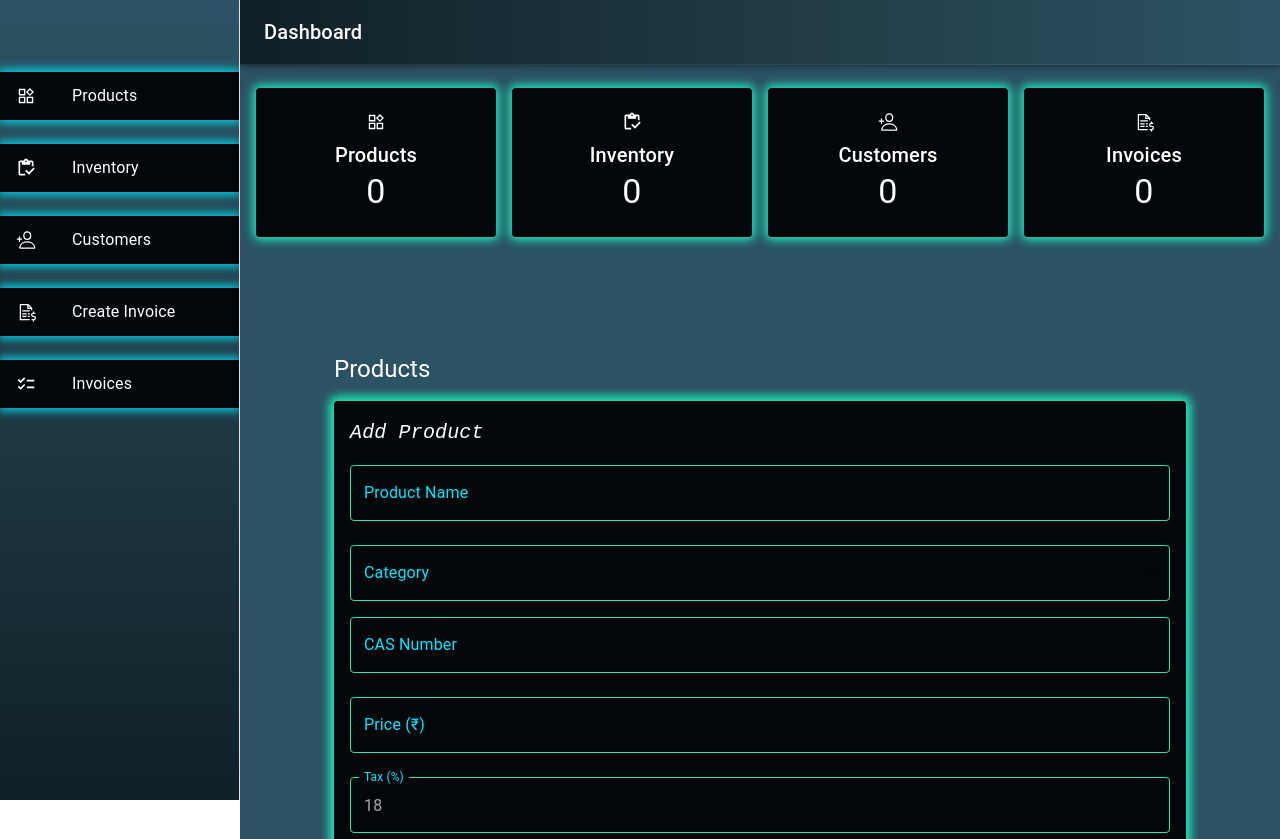
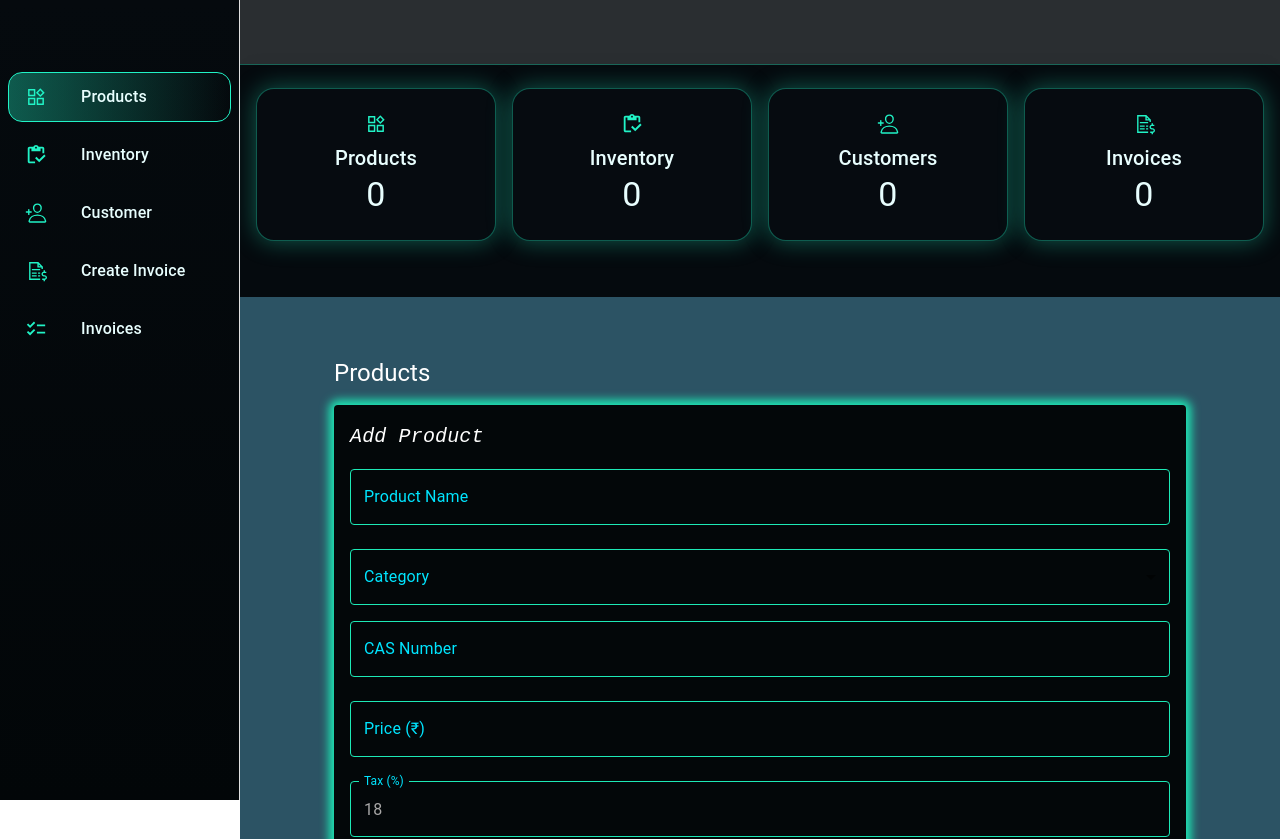
Before and after one commit to hemanshi255/invoice-frontend-pro, a React (Create React App) app: page /dashboard in a window 1280 px wide. Shown: the top 839 px of the page. Built offline with nearby package versions, Linux system fonts and the light colour scheme; sample sign-in values are in the browser's storage; some icons are missing.

Commit message:
Description of your local changes

```diff
--- a/src/pages/CreateInvoice.jsx
+++ b/src/pages/CreateInvoice.jsx
@@ -92,10 +92,10 @@ const CreateInvoice = () => {
     const inventoryItem = inventory.find(
       (i) => i.product === currentItem.product && i.batch === currentItem.batch
     );
-    if (!currentItem.product || !currentItem.quantity) {
+    if (!currentItem.quantity > 0) {
       setSnackbar({
         open: true,
-        message: "Product and quantity required",
+        message: "Out of stock",
         severity: "error",
       });
       return;
--- a/src/pages/Dashboard.jsx
+++ b/src/pages/Dashboard.jsx
@@ -33,6 +33,18 @@ import Menu from "@mui/material/Menu";
 import AccountCircle from "@mui/icons-material/AccountCircle";
 import { Link } from "react-router-dom/cjs/react-router-dom.min";
 
+const COLORS = {
+  bg: "#050a0e",
+  sidebar: "#050a0e",
+  header: "rgba(5,10,14,0.85)",
+  panel: "#0b141b",
+  card: "#060b10",
+  neon: "#21f3c6",
+  neonSoft: "rgba(33,243,198,0.35)",
+  text: "#e8fefe",
+  muted: "#7aa5a0",
+};
+
 const drawerWidth = 240;
 
 const Dashboard = (props) => {
@@ -47,12 +59,13 @@ const Dashboard = (props) => {
   const history = useHistory();
 
   const cardStyle = {
-    padding: 3,
+    p: 3,
     textAlign: "center",
-    background: "#030709",
-    color: "#fff",
-    cursor: "pointer",
-    boxShadow: "0px 0px 10px 3px #1de9b6",
+    background: COLORS.card,
+    color: COLORS.text,
+    borderRadius: "18px",
+    border: `1px solid ${COLORS.neonSoft}`,
+    boxShadow: `0 0 25px ${COLORS.neonSoft}`,
   };
 
   const handleDrawerClose = () => {
@@ -85,122 +98,69 @@ const Dashboard = (props) => {
   };
 
   const drawer = (
-    <div
-      style={{
-        background: "linear-gradient(360deg, #0f2027, #203a43, #2c5364)",
-        minHeight: "100vh",
+    <Box
+      sx={{
+        minHeight: "100%",
+        background: `linear-gradient(180deg, ${COLORS.sidebar}, #020608)`,
+        px: 1,
       }}
     >
       <Toolbar />
 
-      {/* ---sidebarList--- */}
-
       <List>
+        {[
+          { key: "products", label: "Products", icon: <AiOutlineProduct /> },
+          {
+            key: "inventory",
+            label: "Inventory",
+            icon: <MdOutlineInventory />,
+          },
+          { key: "customers", label: "Customer", icon: <IoPersonAddOutline /> },
+          {
+            key: "create-invoice",
+            label: "Create Invoice",
+            icon: <LiaFileInvoiceDollarSolid />,
+          },
+          { key: "invoices", label: "Invoices", icon: <MdChecklist /> },
+        ].map((item) => (
           <ListItem
+            key={item.key}
             disablePadding
+            onClick={() => setActivePage(item.key)}
             sx={{
-            backgroundColor: "#030709",
-            color: "#fff",
-            mb: 3,
-            boxShadow: "0px 0px 10px 2px #00e5ff",
+              mb: 1,
+              borderRadius: "14px",
+              background:
+                activePage === item.key
+                  ? `linear-gradient(90deg, ${COLORS.neonSoft}, transparent)`
+                  : "transparent",
+              border:
+                activePage === item.key
+                  ? `1px solid ${COLORS.neon}`
+                  : "1px solid transparent",
             }}
-          onClick={() => setActivePage("products")}
           >
-          <ListItemButton>
-            <ListItemIcon>
-              <AiOutlineProduct
-                style={{ color: "#fff", fontSize: "20px", fontWeight: 600 }}
+            <ListItemButton sx={{ borderRadius: "14px" }}>
+              <ListItemIcon sx={{ color: COLORS.neon, fontSize: "22px" }}>
+                {item.icon}
+              </ListItemIcon>
+              <ListItemText
+                primary={item.label}
+                primaryTypographyProps={{
+                  color: COLORS.text,
+                  fontWeight: 500,
+                }}
               />
-            </ListItemIcon>
-            <ListItemText primary="Products" />
             </ListItemButton>
           </ListItem>
-
-        <ListItem
-          disablePadding
-          sx={{
-            backgroundColor: "#030709",
-            color: "#fff",
-            mb: 3,
-            boxShadow: "0px 0px 10px 2px #00e5ff",
-          }}
-          onClick={() => setActivePage("inventory")}
-        >
-          <ListItemButton>
-            <ListItemIcon>
-              <MdOutlineInventory
-                style={{ color: "#fff", fontSize: "20px", fontWeight: 600 }}
-              />
-            </ListItemIcon>
-            <ListItemText primary="Inventory" />
-          </ListItemButton>
-        </ListItem>
-
-        <ListItem
-          disablePadding
-          sx={{
-            backgroundColor: "#030709",
-            color: "#fff",
-            mb: 3,
-            boxShadow: "0px 0px 10px 2px #00e5ff",
-          }}
-          onClick={() => setActivePage("customers")}
-        >
-          <ListItemButton>
-            <ListItemIcon>
-              <IoPersonAddOutline
-                style={{ color: "#fff", fontSize: "20px", fontWeight: 600 }}
-              />
-            </ListItemIcon>
-            <ListItemText primary="Customers" />
-          </ListItemButton>
-        </ListItem>
-
-        <ListItem
-          disablePadding
-          sx={{
-            backgroundColor: "#030709",
-            color: "#fff",
-            mb: 3,
-            boxShadow: "0px 0px 10px 2px #00e5ff",
-          }}
-          onClick={() => setActivePage("create-invoice")}
-        >
-          <ListItemButton>
-            <ListItemIcon>
-              <LiaFileInvoiceDollarSolid
-                style={{ color: "#fff", fontSize: "20px", fontWeight: 600 }}
-              />
-            </ListItemIcon>
-            <ListItemText primary="Create Invoice" />
-          </ListItemButton>
-        </ListItem>
-
-        <ListItem
-          disablePadding
-          sx={{
-            backgroundColor: "#030709",
-            color: "#fff",
-            mb: 3,
-            boxShadow: "0px 0px 10px 2px #00e5ff",
-          }}
-          onClick={() => setActivePage("invoices")}
-        >
-          <ListItemButton>
-            <ListItemIcon>
-              <MdChecklist
-                style={{ color: "#fff", fontSize: "20px", fontWeight: 600 }}
-              />
-            </ListItemIcon>
-            <ListItemText primary="Invoices" />
-          </ListItemButton>
-        </ListItem>
+        ))}
       </List>
-    </div>
+    </Box>
   );
 
   const container =
     window !== undefined ? () => window().document.body : undefined;
+
   return (
     <>
       <Box sx={{ display: "flex" }}>
@@ -211,10 +171,10 @@ const Dashboard = (props) => {
         <AppBar
           position="fixed"
           sx={{
-            width: { sm: `calc(100% - ${drawerWidth}px)` },
-            ml: { sm: `${drawerWidth}px` },
-            background: "linear-gradient(90deg, #0f2027, #203a43, #2c5364)",
-            borderBottom: "1px solid rgba(255,255,255,0.08)",
+            background: COLORS.header,
+            backdropFilter: "blur(10px)",
+            borderBottom: `1px solid ${COLORS.neonSoft}`,
+            boxShadow: "none",
           }}
         >
           <Toolbar>
@@ -345,7 +305,7 @@ const Dashboard = (props) => {
           }}
         >
           <Toolbar />
-          <Box sx={{ background: "#2c5364", minHeight: "100vh" }}>
+          <Box sx={{ background: COLORS.bg, minHeight: "100vh" }}>
             {/* ---counter-card--- */}
 
             <Box sx={{ px: 2, py: 3 }}>
@@ -355,9 +315,8 @@ const Dashboard = (props) => {
                     <Typography>
                       <AiOutlineProduct
                         style={{
-                          color: "#fff",
-                          fontSize: "20px",
-                          fontWeight: 600,
+                          color: COLORS.neon,
+                          fontSize: "22px",
                         }}
                       />
                     </Typography>
@@ -370,9 +329,8 @@ const Dashboard = (props) => {
                     <Typography>
                       <MdOutlineInventory
                         style={{
-                          color: "#fff",
-                          fontSize: "20px",
-                          fontWeight: 600,
+                          color: COLORS.neon,
+                          fontSize: "22px",
                         }}
                       />
                     </Typography>
@@ -385,9 +343,8 @@ const Dashboard = (props) => {
                     <Typography>
                       <IoPersonAddOutline
                         style={{
-                          color: "#fff",
-                          fontSize: "20px",
-                          fontWeight: 600,
+                          color: COLORS.neon,
+                          fontSize: "22px",
                         }}
                       />
                     </Typography>
@@ -400,9 +357,8 @@ const Dashboard = (props) => {
                     <Typography>
                       <LiaFileInvoiceDollarSolid
                         style={{
-                          color: "#fff",
-                          fontSize: "20px",
-                          fontWeight: 600,
+                          color: COLORS.neon,
+                          fontSize: "22px",
                         }}
                       />
                     </Typography>
```
Lines whose indentation alone changed are shown as unchanged.
